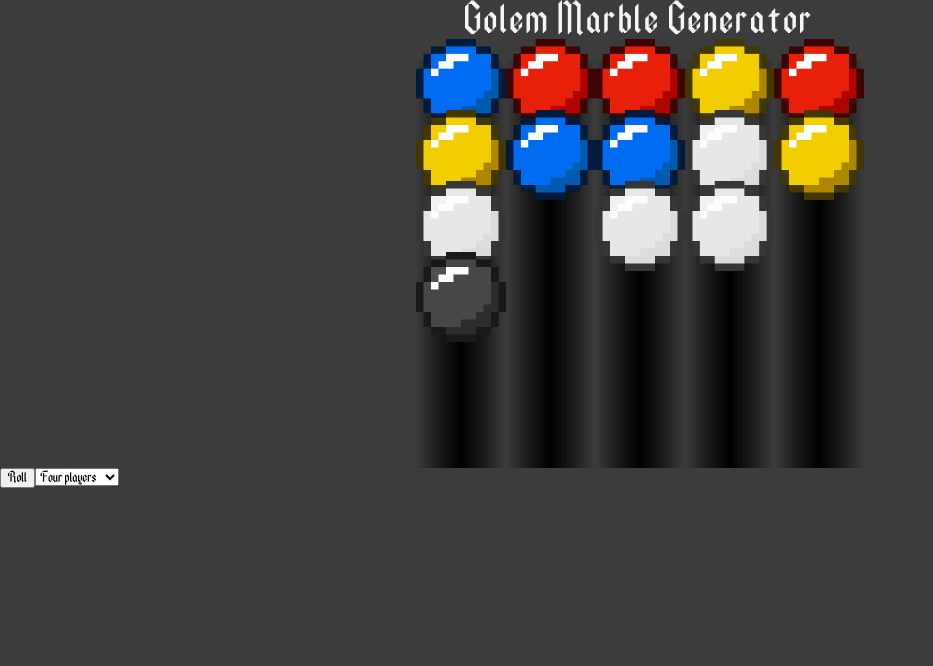
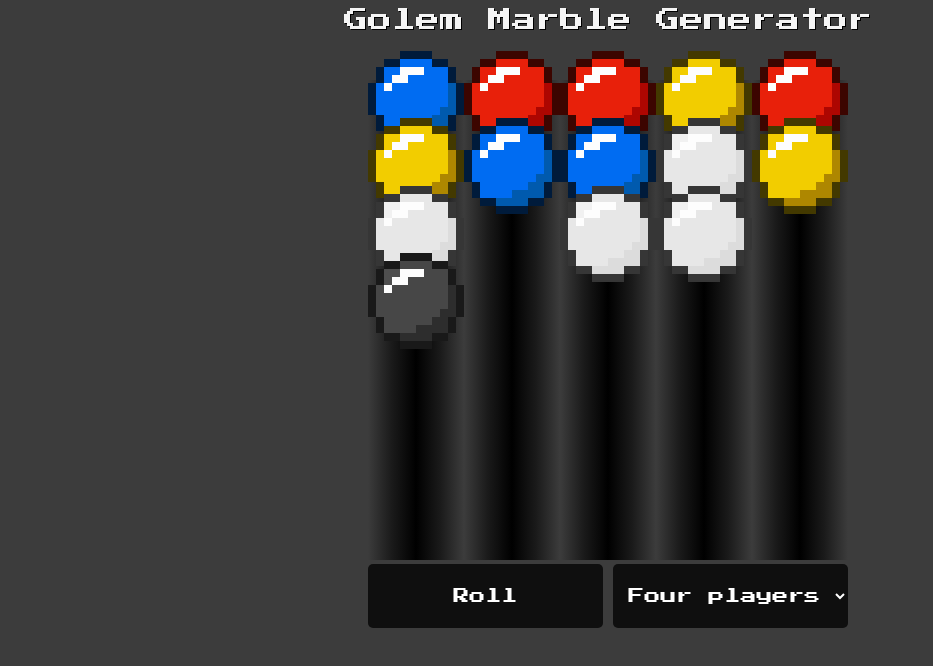
Before and after one commit to jakubwalawender/golem-marble-generator, a React (Create React App) app: page / in a window 1280 px wide. Shown: the top 666 px of the page, without its empty margins (0-933 px from the left). Built offline with nearby package versions, Linux system fonts and the light colour scheme.

Commit message:
Better synagogue display on smaller resolution based on vmin and vmax. Roll and player count buttons placed under the synagogue

```diff
--- a/package.json
+++ b/package.json
@@ -9,7 +9,7 @@
     "@testing-library/user-event": "^13.5.0",
     "react": "^18.2.0",
     "react-dom": "^18.2.0",
-    "react-scripts": "5.0.1",
+    "react-scripts": "^5.0.1",
     "sass": "^1.54.0",
     "web-vitals": "^2.1.4"
   },
--- a/src/App.js
+++ b/src/App.js
@@ -1,14 +1,15 @@
 import React from "react";
 
 import { Synagogue } from "./components/Synagogue";
+import { Marble } from "./components/Marble";
 
 import "./App.css";
 
 const App = () => (
-  <div>
+  <div className="holder">
     <div className="title">Golem Marble Generator</div>
     <Synagogue />
-  </div>
+    </div>
 );
 
 export default App;
--- a/src/components/Synagogue.jsx
+++ b/src/components/Synagogue.jsx
@@ -25,8 +25,15 @@ export const Synagogue = () => {
           );
         })}
       </div>
-      <button onClick={() => setSynagogue(roll(currentValue))}>Roll</button>
+      <div className="menu">
+        <button
+          onClick={() => setSynagogue(roll(currentValue))}
+          className="roll-button"
+        >
+          Roll
+        </button>
         <select
+          className="players-select"
           value={currentValue}
           onChange={(e) => setCurrentValue(e.target.value)}
         >
@@ -35,5 +42,6 @@ export const Synagogue = () => {
           })}
         </select>
       </div>
+    </div>
   );
 };
--- a/src/index.css
+++ b/src/index.css
@@ -1,12 +1,12 @@
 @font-face {
-  font-family: "AncientModernTales";
-  src: local("AncientModernTales"),
-    url("./fonts/AncientModernTales/AncientModernTales-a7Po.ttf")
+  font-family: "Press_Start_2P";
+  src: local("Press_Start_2P"),
+    url("./fonts/Press_Start_2P/PressStart2P-Regular.ttf")
       format("truetype");
 }
 body {
   margin: 0;
-  font-family: "AncientModernTales", -apple-system, BlinkMacSystemFont,
+  font-family: "Press_Start_2P", -apple-system, BlinkMacSystemFont,
     "Segoe UI", "Roboto", "Oxygen", "Ubuntu", "Cantarell", "Fira Sans",
     "Droid Sans", "Helvetica Neue", sans-serif;
   -webkit-font-smoothing: antialiased;
--- a/src/styles.scss
+++ b/src/styles.scss
@@ -1,37 +1,91 @@
 @use "sass:math";
 
-$synagogue_width: 100%;
-$synagogue_height: calc(70vw/2.2);
-$track_width: calc(70vw/2)/5;
+$synagogue_width: 60vmin;
+$synagogue_height: 60vmin;
+$track_width: calc($synagogue-width / 5);
+$track_height: $synagogue_height;
+$marble_width: $track_width;
 
 .track {
-  background-image: linear-gradient(to right, rgb(60, 60, 60),rgb(26, 26, 26), rgb(0, 0, 0),rgb(26, 26, 26), rgb(60, 60, 60));
+  background-image: linear-gradient(
+    to right,
+    rgb(60, 60, 60),
+    rgb(26, 26, 26),
+    rgb(0, 0, 0),
+    rgb(26, 26, 26),
+    rgb(60, 60, 60)
+  );
   width: $track_width;
-  max-height: 550px;
+  height: $track_height;
 }
 
 .synagogue {
-  margin:auto;
+  margin: auto;
+  margin-bottom: 0.5vmin;
   display: flex;
   justify-content: center;
   flex-direction: row;
-  padding-top: 1.5%;
-  background-color: rgb(60, 60, 60);
   width: $synagogue_width;
-  max-width: 500px;
   height: $synagogue_height;
-  max-height: 450px;
-
 }
 
 .marble {
-  margin-top: -25%;
-  width: 100%;
+  margin-top: -30%;
+  width: $marble_width;
+  height: $marble_width;
 }
 
-.title{
-  margin:auto;
+.track > .marble ~ .marble {
+  margin-top: -30%;
+  width: $marble_width;
+}
+
+.title {
+  margin: auto;
   text-align: center;
-  letter-spacing: 2px;
-  font-size: 3vw;
+  font-size: max(3vmin, 7px);
+  margin-top: 1vmin;
+  margin-bottom: 6vmin;
+  text-shadow: 1px 1px #000000;
 }
+
+.menu {
+  margin: auto;
+  width: $synagogue-width;
+  height: 8vmin;
+  display: flex;
+  justify-content: space-between;
+}
+
+.holder {
+  width: 95vw;
+  height: 95vh;
+}
+.roll-button {
+  background-color: #0f0f0f;
+  color: white;
+  border: none;
+  cursor: pointer;
+  font-size: 2vmin;
+  width: 49%;
+  height: 100%;
+  border-radius: 5px;
+}
+
+.roll-button:hover {
+  background-color: #1d1d1d;
+  transition: 0.2s;
+}
+
+.players-select {
+  width: 49%;
+  line-height: 100%;
+  height: 100%;
+  font-size: 2vmin;
+  border-radius: 5px;
+  background: #0f0f0f;
+  text-align: center;
+  color: #ffffff;
+  border: none;
+  cursor: pointer;
+}
```
Also changed, not shown: src/fonts/AncientModernTales/AncientModernTales-a7Po.ttf (deleted), src/fonts/Press_Start_2P/PressStart2P-Regular.ttf (added). Lines whose indentation alone changed are shown as unchanged.
